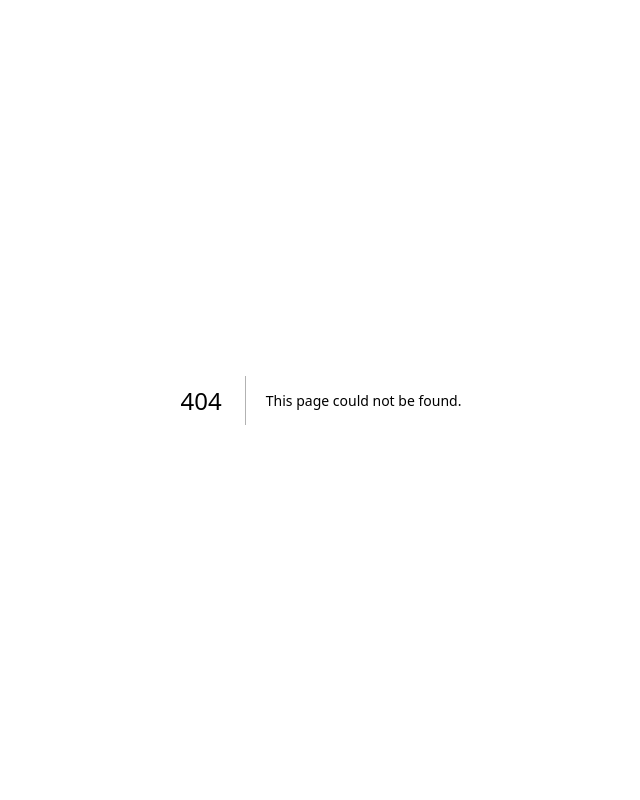
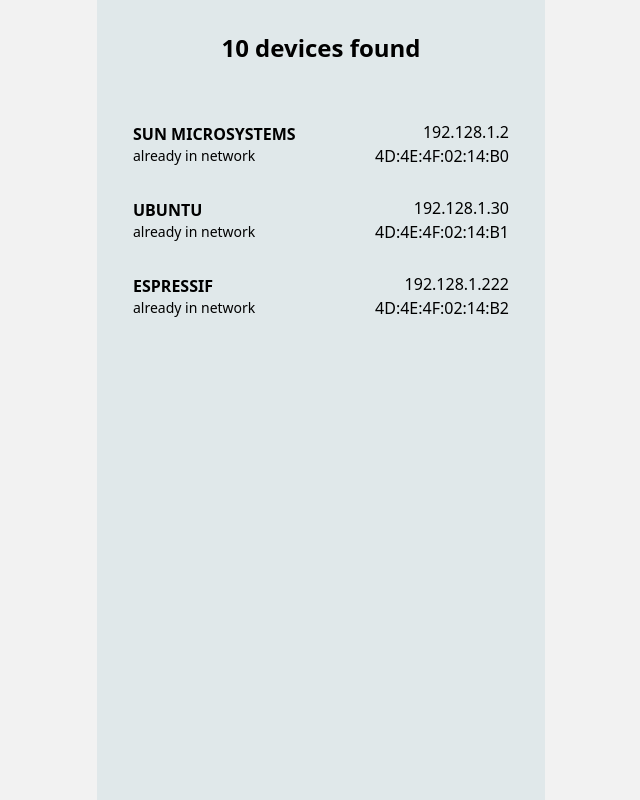
Before and after one commit to AndreWongZH/iot_home, a Next.js app in the folder frontend/: page /room/bedroom/discover in a window 1280 px wide. Before the commit this address had no page. Shown: the whole page, without its empty margins (319-959 px from the left). Built offline with nearby package versions, Linux system fonts and the light colour scheme.

Commit message:
added new page for discovering devices and update ui for dashboard

```diff
--- a/frontend/app/layout.tsx
+++ b/frontend/app/layout.tsx
@@ -12,7 +12,7 @@
         head.tsx. Find out more at https://beta.nextjs.org/docs/api-reference/file-conventions/head
       */}
       <head />
-      <body>
+      <body className='bg-outbounds'>
         {children}
       </body>
     </html>
--- /dev/null
+++ b/frontend/app/room/bedroom/discover/page.tsx
@@ -0,0 +1,35 @@
+const data = [
+  { macname: "sun microsystems", ipaddr: "192.128.1.2", macaddr: "4D:4E:4F:02:14:B0" },
+  { macname: "Ubuntu", ipaddr: "192.128.1.30", macaddr: "4D:4E:4F:02:14:B1" },
+  { macname: "Espressif", ipaddr: "192.128.1.222", macaddr: "4D:4E:4F:02:14:B2" },
+]
+
+
+const DiscoveredAddress = ({macname, ipaddr, macaddr}) => {
+  return (
+    <div className="flex items-center justify-between h-14 px-4 py-6 my-5 hover:bg-highlight hover:rounded-md">
+      <div className="flex flex-col">
+        <h1 className="font-bold uppercase">{macname}</h1>
+        <p className="text-sm">already in network</p>
+      </div>
+      <div className="flex flex-col items-end justify-center">
+        <p>{ipaddr}</p>
+        <p>{macaddr}</p>
+      </div>
+    </div>
+  )
+}
+
+
+export default function Page() {
+  return (
+    <div className="flex flex-col items-center">
+      <h1 className="font-bold text-2xl py-8">10 devices found</h1>
+      <div className="w-full px-5">
+        {data.map((d) => {
+          return <DiscoveredAddress key={d.ipaddr} macname={d.macname} ipaddr={d.ipaddr} macaddr={d.macaddr} />
+        })}
+      </div>
+    </div>
+  )
+}
--- /dev/null
+++ b/frontend/app/room/bedroom/layout.tsx
@@ -0,0 +1,7 @@
+export default function BedroomLayout({ children }) {
+  return (
+    <div className='max-w-md mx-auto bg-background-default min-h-screen'>
+      {children}
+    </div>
+  )
+}
--- a/frontend/app/room/bedroom/page.tsx
+++ b/frontend/app/room/bedroom/page.tsx
@@ -1,6 +1,7 @@
 import { GoLightBulb } from 'react-icons/go'
 import { ImSwitch } from 'react-icons/im'
 import { TbDeviceSpeaker } from 'react-icons/tb'
+import { GrFormAdd } from 'react-icons/gr'
 
 const obj = [
   { nickname: "Monitor", state: "on", type: "wled" },
@@ -24,14 +25,32 @@
   let icon = getDeviceIcon(type)
 
   return (
-    <div className="h-48 w-48 bg-white flex flex-col p-3 rounded-md drop-shadow">
+    <button className="h-48 w-48 bg-white flex flex-col p-3 rounded-md drop-shadow shadow hover:bg-highlight focus:shadow-outline focus:outline-none hover:text-gray-500">
       <div className="flex-1 pl-1 pt-2.5">
         {icon}
       </div>
       <div className='pl-3'>
         <h3 className="font-bold text-lg">{nickname}</h3>
-        <p className="font-light">{state}</p>
+        <p className="font-light text-left">{state}</p>
       </div>
+    </button>
+  )
+}
+
+const Button = () => {
+  return (
+    <button className="shadow hover:bg-highlight focus:shadow-outline focus:outline-none text-white text-xs p-1 rounded bg-background-default">
+      <GrFormAdd size={35} color="white"/>
+    </button>
+  )
+}
+
+
+const Header = () => {
+  return (
+    <div className="mb-12 h-10 px-3 py-3 bg-white h-16 flex items-center justify-between">
+      <h1 className="font-bold text-xl text-slate-600">Welcome home, Andre</h1>
+      <Button />
     </div>
   )
 }
@@ -39,21 +58,15 @@
 
 export default function Page() {
   return (
-    <div className='max-w-md mx-auto  bg-background-default'>
-      <div className="mb-8 h-10 p-3">
-        <h1 className="font-bold text-xl text-slate-400">Welcome home, XXX</h1>
-      </div>
-
-      <div className="flex flex-wrap gap-2 justify-center">
+    <>
+      <Header />
+      <div className="flex flex-wrap gap-5 justify-center">
       {
         obj.map((dev) => {
           return <Device key={dev.nickname} nickname={dev.nickname} state={dev.state} type={dev.type} />
         })
       }
-      </div>
-
-      <div className="py-8 h-10" />
-
-    </div>
+        </div>
+    </>
   )
 }
--- a/frontend/tailwind.config.js
+++ b/frontend/tailwind.config.js
@@ -7,6 +7,8 @@
     extend: {
       colors: {
         'background-default': '#e0e8ea',
+        'outbounds': '#F2F2F2',
+        'highlight': '#BDDCBD',
       },
     }
   },
```
Also changed, not shown: frontend/app/page.tsx (+0 -91 lines), frontend/app/page.module.css (deleted).
